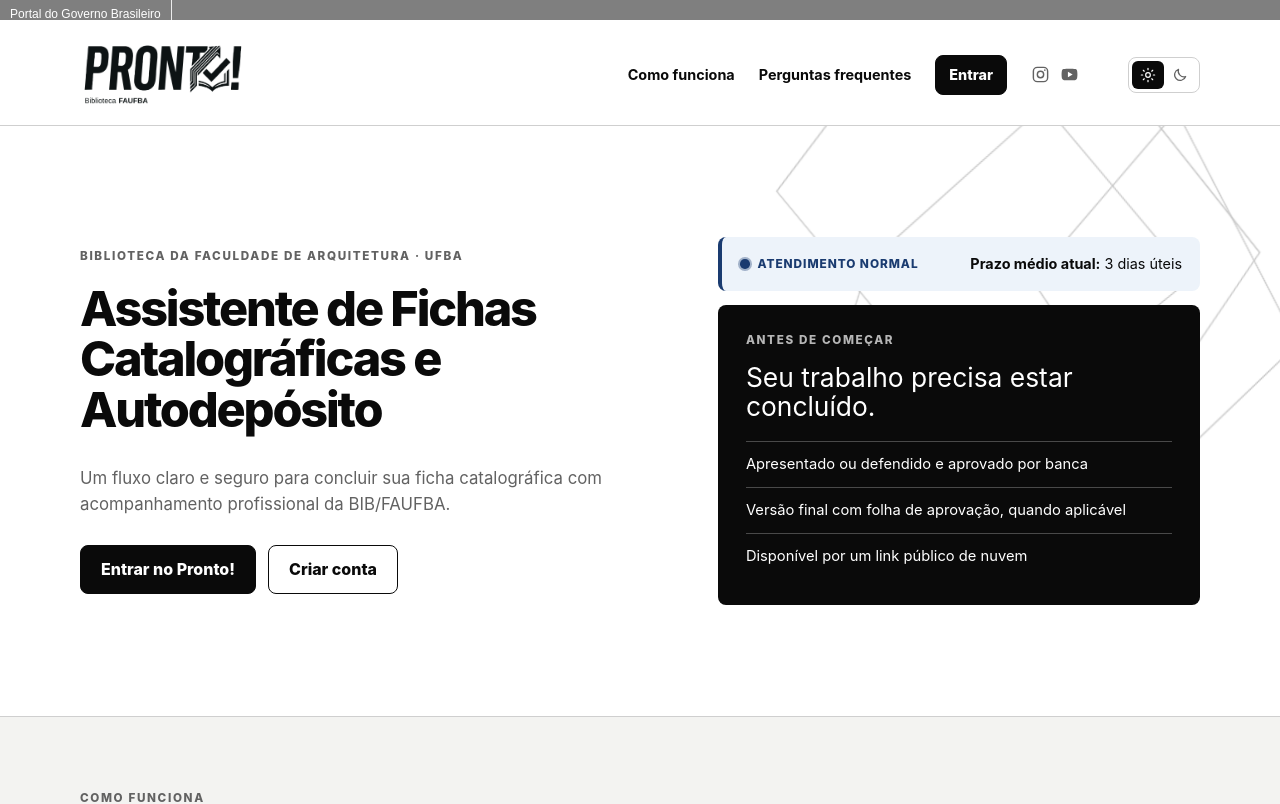
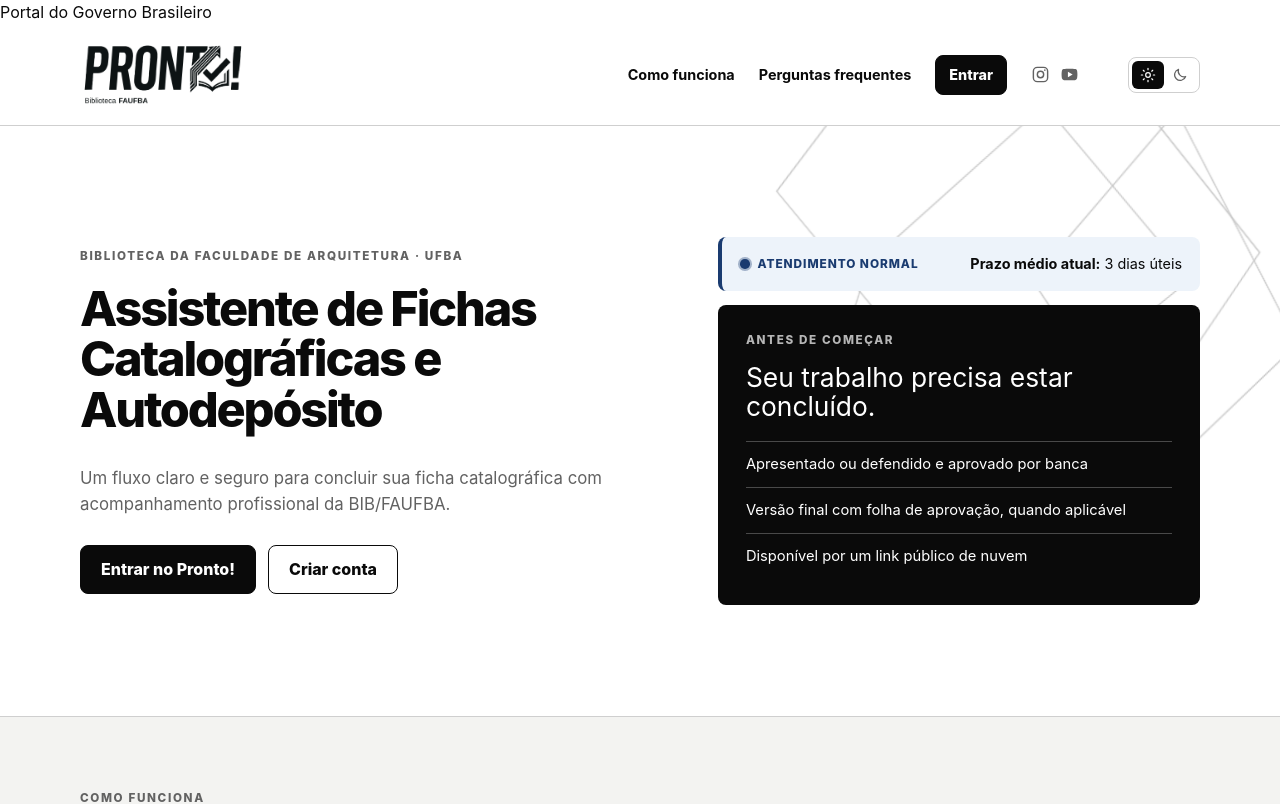
Before and after one commit to ramondavi/codex-projetos, a Next.js app: page / in a window 1280 px wide. Shown: the top 804 px of the page. Built offline with nearby package versions, Linux system fonts and the light colour scheme; no server answers; the database is empty.

Commit message:
fix: preserva dimensoes da Barra Brasil

```diff
--- a/src/app/globals.css
+++ b/src/app/globals.css
@@ -118,11 +118,6 @@
   overflow: hidden; clip: rect(0, 0, 0, 0); white-space: nowrap; border: 0;
 }
 .container { width: min(1120px, calc(100% - 48px)); margin-inline: auto; }
-.government-bar { display: block; height: 20px; padding: 0 0 0 10px; background: #7f7f7f; color: #fff; }
-.government-bar ul { box-sizing: border-box; margin: 0; padding: 0; list-style: none; }
-.government-bar li { display: inline; float: left; padding-right: 10px; margin-right: 10px; border-right: 1px solid #ededed; }
-.government-bar a { color: inherit; font-family: sans-serif; font-size: 12px; line-height: 20px; text-decoration: none; }
-.government-bar a:hover, .government-bar a:focus-visible { color: #fff; text-decoration: underline; text-underline-offset: 3px; }
 .eyebrow {
   margin: 0 0 14px; color: var(--text-muted); font-size: 0.73rem;
   font-weight: 800; letter-spacing: 0.14em; text-transform: uppercase;
--- a/src/components/government-bar.tsx
+++ b/src/components/government-bar.tsx
@@ -1,3 +1,3 @@
 export function GovernmentBar() {
-  return <div id="barra-brasil" className="government-bar"><ul id="menu-barra-temp"><li><a href="https://www.gov.br/">Portal do Governo Brasileiro</a></li></ul></div>;
+  return <div id="barra-brasil"><ul id="menu-barra-temp"><li><a href="https://www.gov.br/">Portal do Governo Brasileiro</a></li></ul></div>;
 }
```
Also changed, not shown: 1 other file (tests, documents, lock files or other folders).
